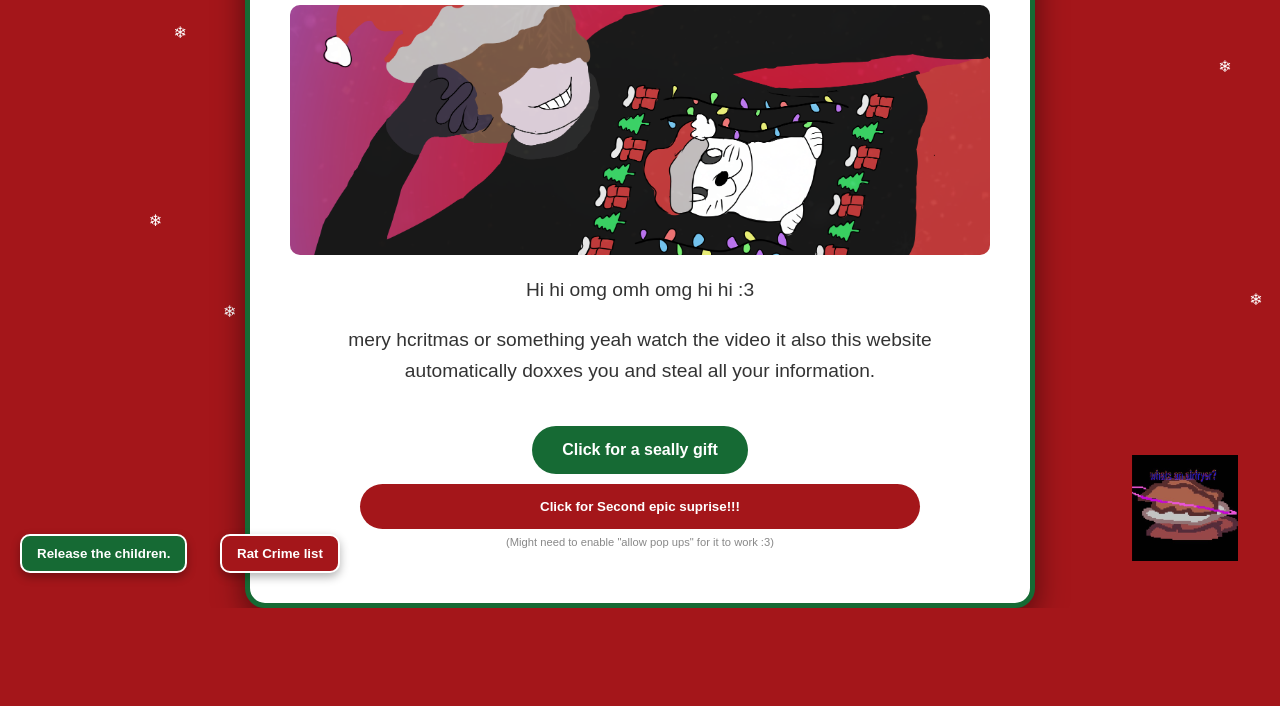
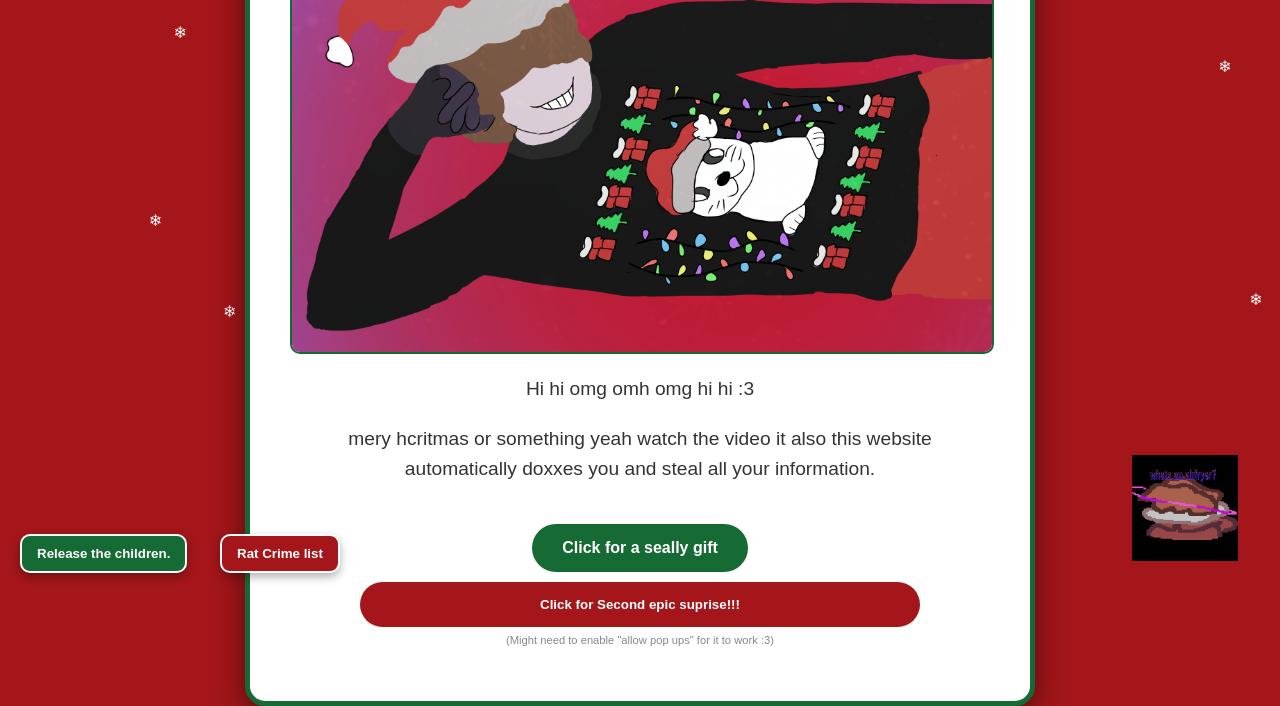
Before and after one commit to Tenko101/ChristmasRodent2025, a plain HTML site: page index.html in a window 1280 px wide. Shown: the part 207-913 px from the top of the page. Before the commit the page ends 815 px from the top, so only its background shows below. Drawn offline with Linux system fonts and the light colour scheme.

Commit message:
erithchristmas ayeyaya

```diff
--- a/index.html
+++ b/index.html
@@ -54,9 +54,11 @@
 
         p { color: #333; font-size: 1.2em; line-height: 1.6; }
 
-        .photo-placeholder {
+.photo-placeholder {
             width: 100%;
-            height: 250px;
+
+            aspect-ratio: 2016 / 1276;
+            max-width: 2016px;
             background-color: #eee;
             border-radius: 10px;
             margin: 20px 0;
@@ -64,6 +66,7 @@
             align-items: center;
             justify-content: center;
             overflow: hidden;
+            border: 2px solid #166a34;
         }
         .photo-placeholder img { width: 100%; height: 100%; object-fit: cover; }
 
```
